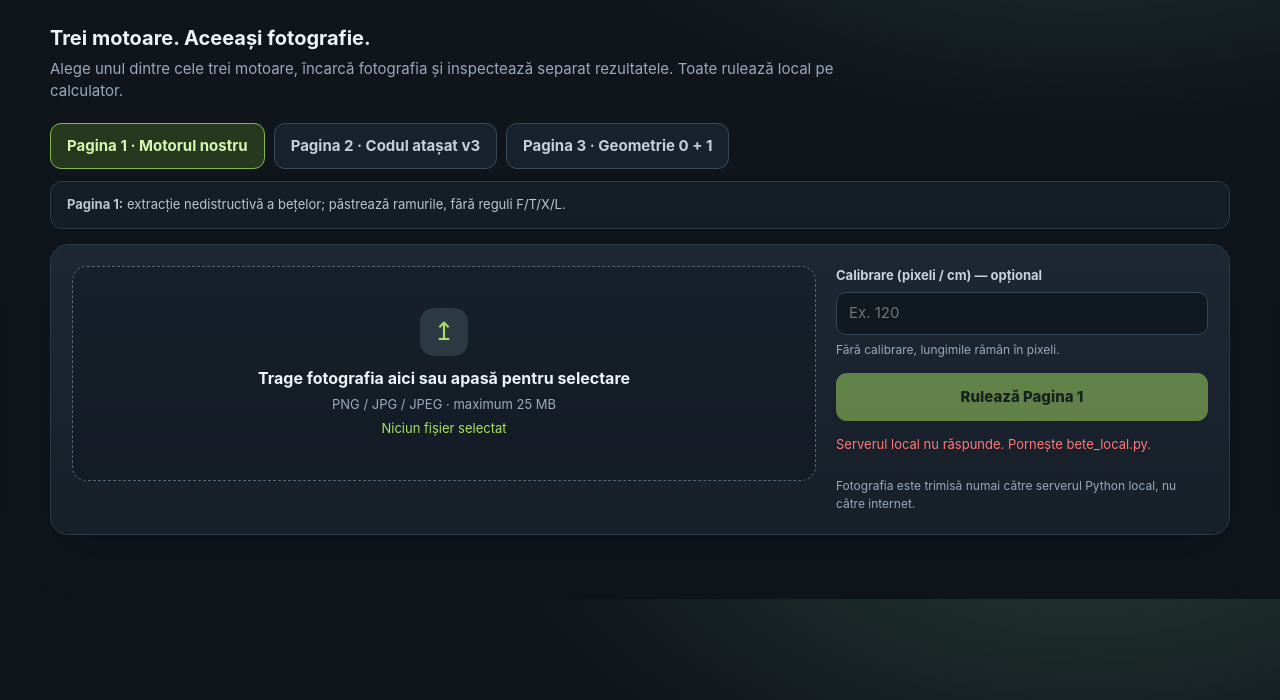
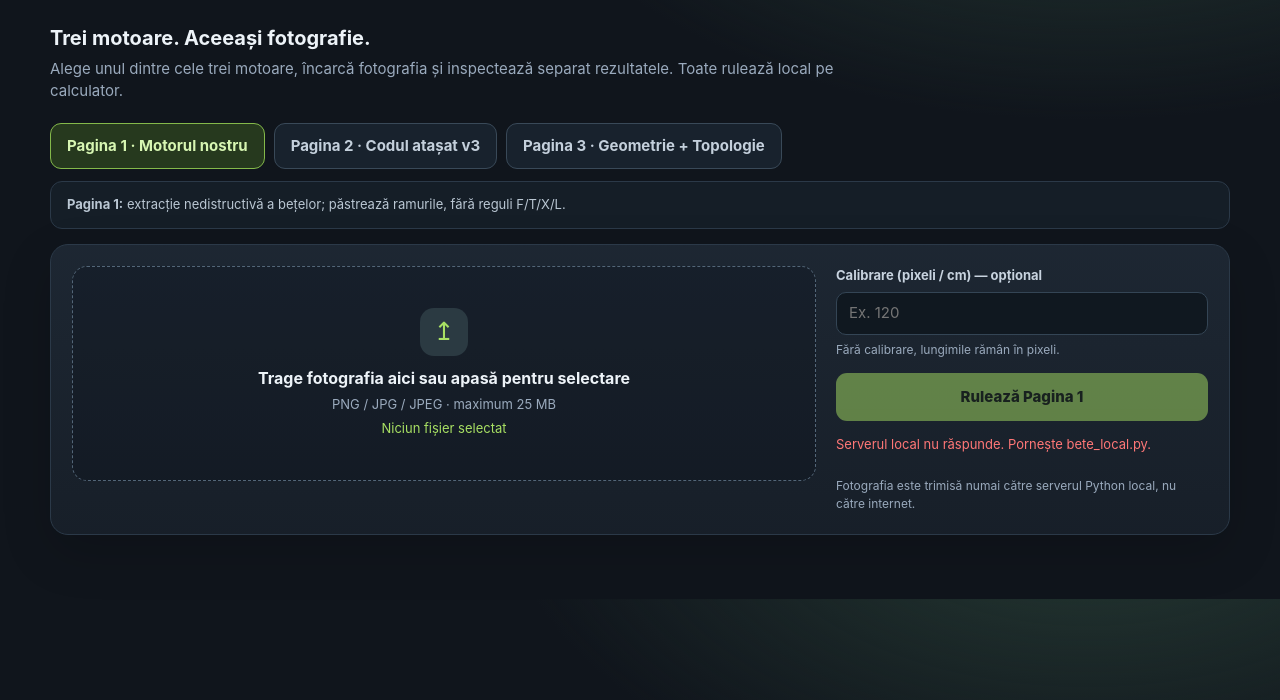
Before and after one commit to DrFoxi14/bete, a plain HTML site: page index.html in a window 1280 px wide. Shown: the part 100-800 px from the top of the page. Drawn offline with Linux system fonts and the light colour scheme; no server answers.

Commit message:
Rename Page 3 tab to include topology layer

```diff
--- a/index.html
+++ b/index.html
@@ -68,7 +68,7 @@
   <nav class="tabs" aria-label="Alege motorul">
     <button class="tab active" type="button" data-page="1">Pagina 1 · Motorul nostru</button>
     <button class="tab" type="button" data-page="2">Pagina 2 · Codul atașat v3</button>
-    <button class="tab" type="button" data-page="3">Pagina 3 · Geometrie 0 + 1</button>
+    <button class="tab" type="button" data-page="3">Pagina 3 · Geometrie + Topologie</button>
   </nav>
   <div class="page-explainer" id="pageExplainer">
     <strong>Pagina 1:</strong> extracție nedistructivă a bețelor; păstrează ramurile, fără reguli F/T/X/L.
```
